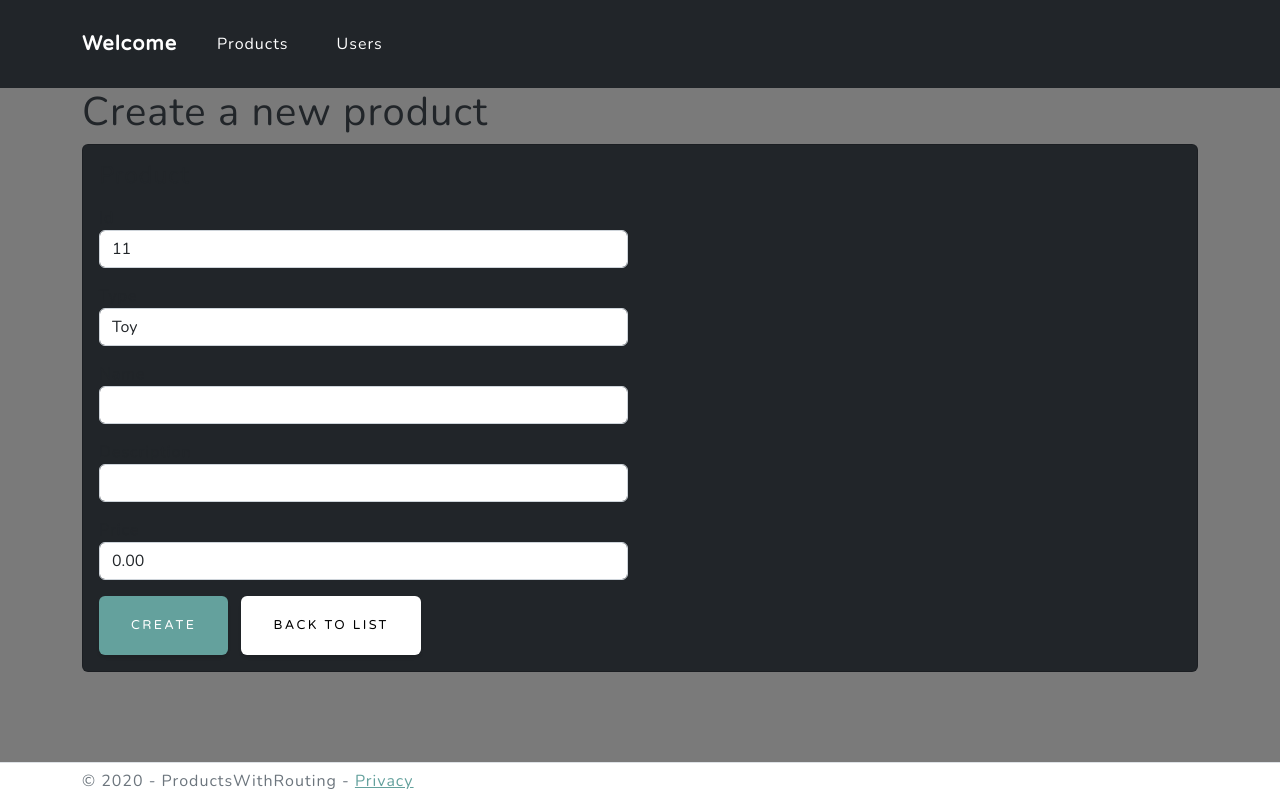
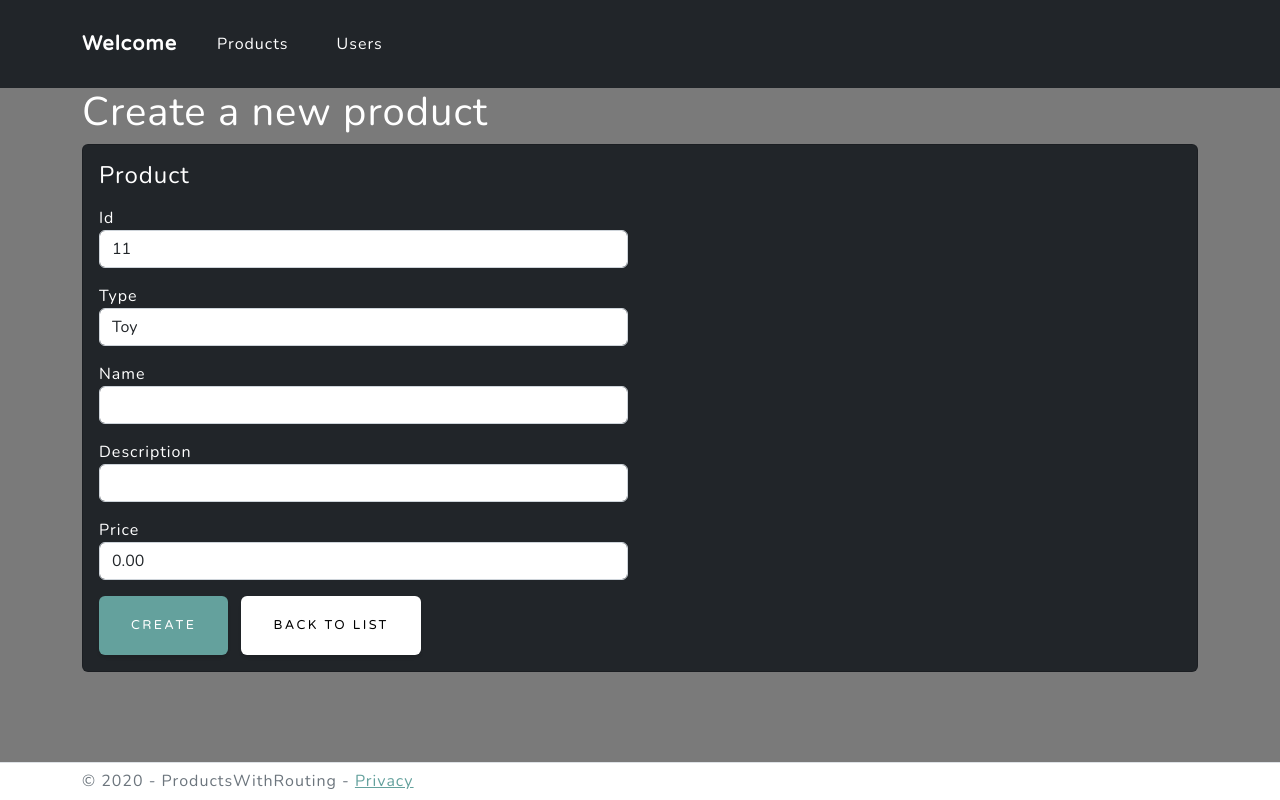
Before and after one commit to Tslhor/C-Sprint-15-Model_binding, an ASP.NET Core app: page /Products/Create in a window 1280 px wide. Run offline with ASP.NET Core 8, Linux system fonts and the light colour scheme.

Commit message:
Product and User views by id font color change

```diff
--- a/Views/Products/Create.cshtml
+++ b/Views/Products/Create.cshtml
@@ -4,10 +4,10 @@
     ViewData["Title"] = "Create";
 }
 
-<h1>Create a new product</h1>
+<h1 class="text-white">Create a new product</h1>
 
 <div class="card">
-    <div class="card-body">
+    <div class="card-body text-white">
 <h4 class="mb-3">Product</h4>
 <div class="row">
     <div class="col-lg-6">
--- a/Views/Users/View.cshtml
+++ b/Views/Users/View.cshtml
@@ -7,7 +7,7 @@
 <h1>User Details</h1>
 
 <div class="card">
-    <div class="card-body">
+    <div class="card-body text-white">
     <h4 class="mb-3">User</h4>
     <dl class="row">
         <dt class="col-sm-2">
```
